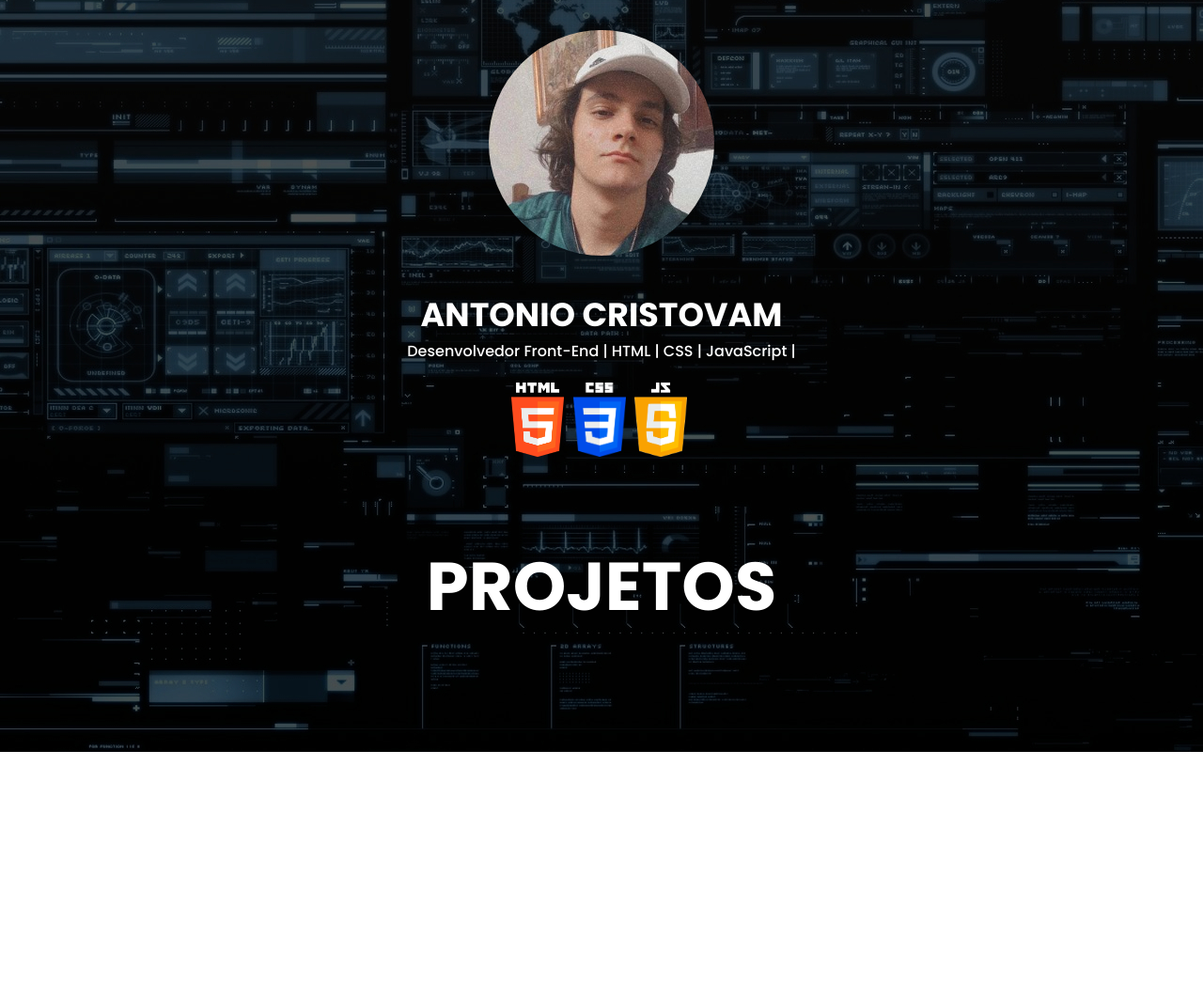
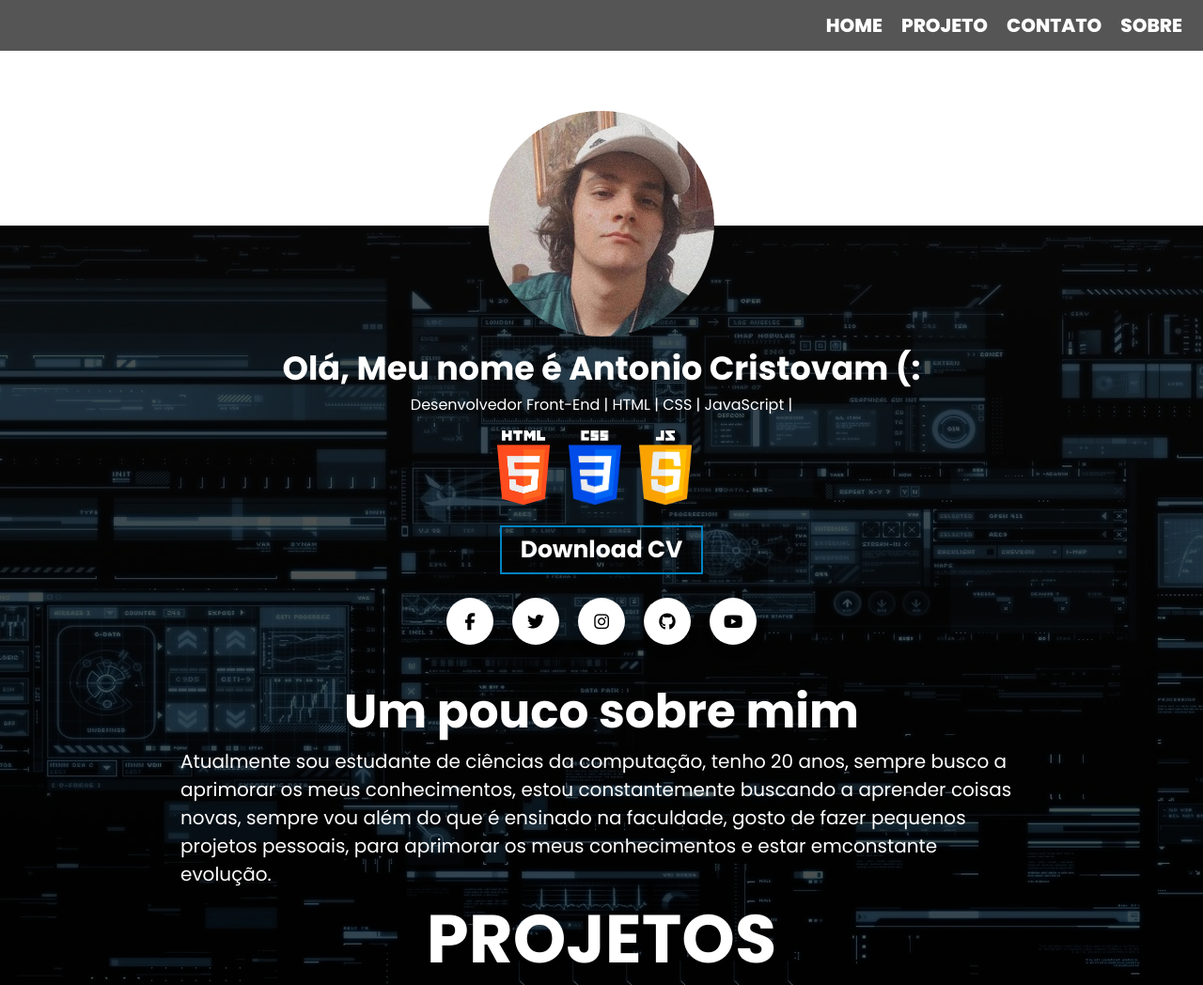
Before and after one commit to antoniocristovam/portifolio, a plain HTML site: page index.html in a window 1280 px wide. Shown: the top 1048 px of the page at 94% size. Before the commit the page ends 800 px from the top, so only its background shows below. Drawn offline with Linux system fonts and the light colour scheme.

Commit message:
2.0 atualização

```diff
--- /dev/null
+++ b/booton.css
@@ -0,0 +1,21 @@
+@import url('https://fonts.googleapis.com/css2?family=Poppins:wght@500;600;700;800;900&display=swap');
+
+button {
+    color: white;
+	border: none;
+	background: rgba(0, 0, 0, 0);
+    padding: 5px 20px;
+	border: 2px solid rgb(0, 132, 194);
+    font-size: 25px;
+    font-family: 'Poppins', sans-serif;
+    font-weight: 700;
+    font-size: 25px;
+
+    display: block;
+    margin-left: auto;
+    margin-right: auto;
+}
+
+.btn__download {
+    margin: 15px 0;
+}
--- a/index.html
+++ b/index.html
@@ -5,21 +5,79 @@
     <meta http-equiv="X-UA-Compatible" content="IE=edge">
     <meta name="viewport" content="width=device-width, initial-scale=1.0">
     <link rel="stylesheet" href="meuporti.css">
+    <link rel="stylesheet" href="booton.css">
+    <link rel="stylesheet" href="socialmedia.css">
+    <script src="https://kit.fontawesome.com/e8fe5d59d0.js" crossorigin="anonymous"></script>
     <link rel="shortcut icon" href="Imagem/favicon.ico" type="image/x-icon">
-    <title>Portifólio</title>
+    <title>Antonio Cristovam - Portifolio</title>
 </head>
 <body>
-    <div class="cabecalho__porti">
+    <header>
+        <nav>
+            <ul class="menu__list">
+                <li><a href="index.html">HOME</a></li>
+                <li><a href="#projetos">PROJETO</a></li>
+                <li><a href="#">CONTATO</a></li>
+                <li><a href="#">SOBRE</a></li>
+            </ul>
+        </nav>
+    </header>
+
+    <section class="cabecalho__porti">
         <img class="foto" src="Imagem/241475149_582806273099636_7481894369549297116_n.jpg" alt="foto pessoas">
-        <h2 class="nomee">ANTONIO CRISTOVAM</h2>
+        <h2 class="nomee typing">Olá, Meu nome é Antonio Cristovam (:</h2>
         <p class="tecnologias__porti">Desenvolvedor Front-End | HTML | CSS | JavaScript |</p>
-    </div>
-    <div class="linguagens__porti">
-        <img src="Imagem/html.png" alt="logo-html">
-        <img src="Imagem/css.png" alt="logo-css">
-        <img src="Imagem/js.png" alt="logo-js">
+        <div class="linguagens__porti">
+            <img src="Imagem/html.png" alt="logo-html">
+            <img src="Imagem/css.png" alt="logo-css">
+            <img src="Imagem/js.png" alt="logo-js">
+        </div>
+    </section>
+
+    <div class="btn__download">
+        <button>Download CV</button>
     </div>
 
-    <h3 class="projeto__porti">PROJETOS</h3>
+    <div class="wrapper">
+        <div class="icon facebook">
+          <div class="tooltip">Facebook</div>
+          <span><i class="fab fa-facebook-f"></i></span>
+        </div>
+        <div class="icon twitter">
+          <div class="tooltip">Twitter</div>
+          <span><i class="fab fa-twitter"></i></span>
+        </div>
+        <div class="icon instagram">
+          <div class="tooltip">Instagram</div>
+          <span><i class="fab fa-instagram"></i></span>
+        </div>
+        <div class="icon github">
+          <div class="tooltip">Github</div>
+          <span><i class="fab fa-github"></i></span>
+        </div>
+        <div class="icon youtube">
+          <div class="tooltip">Youtube</div>
+          <span><i class="fab fa-youtube"></i></span>
+        </div>
+      </div>
+
+        <h3 class="sobre__porti">Um pouco sobre mim</h3>
+    <div class="tete">
+        <p class="sobre__descricao">Atualmente sou estudante de ciências da computação, tenho 20 anos, sempre busco a aprimorar os meus conhecimentos, estou constantemente buscando a aprender coisas novas, sempre vou além do que é ensinado na faculdade, gosto de fazer pequenos
+        projetos pessoais, para aprimorar os meus conhecimentos e estar emconstante evolução.</p>
+    </div>
+
+    <h3 class="projeto" id="projetos">PROJETOS</h3>
+    <div class="projeto__porti">
+        <img class="projeto__img" src="Imagem/projeto-01.png" alt="">
+        <img class="projeto__img" src="Imagem/pro'jeto-02.png" alt="">
+        <img class="projeto__img" src="Imagem/projeto-01.png" alt="">
+        <img class="projeto__img" src="Imagem/projeto-01.png" alt="">
+        <img class="projeto__img" src="Imagem/projeto-01.png" alt="">
+        <img class="projeto__img" src="Imagem/projeto-01.png" alt="">
+    </div>
+
+
+    <footer>❤️ Criado por &copy;Antonio Cristovam ❤️</footer>
 </body>
 </html>
--- a/meuporti.css
+++ b/meuporti.css
@@ -9,15 +9,41 @@ body {
     font-family: 'Poppins', sans-serif;
 }
 
+header {
+    background-color: rgba(17, 17, 17, 0.712);
+}
+
+.menu__list {
+    font-weight: 800;
+    padding: 12px;
+    font-size: 20px;
+    margin: 0;
+    justify-content: flex-end;
+    display: flex;
+    list-style: none;
+}
+
+.tete {
+    display: flex;
+    align-items: center;
+    justify-content: center;
+}
+
+.menu__list a {
+    margin: 10px;
+    color: white;
+    text-decoration: none;
+}
+
 .foto {
     margin: auto;
-    margin-top: 2rem;
+    margin-top: 4rem;
     border-radius: 50%;
     width: 240px;
 }
 
 .cabecalho__porti {
-text-align: center;
+    text-align: center;
 }
 
 .nomee {
@@ -32,7 +58,7 @@ text-align: center;
     margin-top: 0;
 }
 
-.projeto__porti {
+.projeto {
     color: white;
     font-size: 4.5rem;
     text-align: center;
@@ -40,10 +66,54 @@ text-align: center;
 
 .linguagens__porti img {
     width: 3.5rem;
-    margin: 5px;
+    margin: 0 15px;
     margin-left: auto;
 }
 
+.sobre__porti {
+    margin-top: 1.5rem;
+    color: white;
+    text-align: center;
+    font-size: 50px;
+}
+
+.sobre__descricao {
+    color: white;
+    max-width: 70%;
+    font-size: 20px;
+}
+
 .linguagens__porti {
+    padding: 15px 10px 0;
     text-align: center;
 }
+
+.teste {
+    color: white;
+    max-width: 500px;
+}
+
+.projeto__porti {
+    max-width: 100%;
+    text-align: center;
+}
+
+.projeto__img {
+    width: 400px;
+    padding: 5px;
+    border-radius: 10px;
+    -webkit-transition: -webkit-transform .5s ease;
+   transition: transform .5s ease;
+}
+
+.projeto__img:hover {
+    -webkit-transform: scale(1.1);
+   transform: scale(1.1);
+}
+
+footer {
+    color: rgba(241, 241, 241, 0.932);
+    text-align: center;
+    font-weight: 700;
+    margin-bottom: 10px;
+}
--- /dev/null
+++ b/reset.css
@@ -0,0 +1,48 @@
+html, body, div, span, applet, object, iframe,
+h1, h2, h3, h4, h5, h6, p, blockquote, pre,
+a, abbr, acronym, address, big, cite, code,
+del, dfn, em, img, ins, kbd, q, s, samp,
+small, strike, strong, sub, sup, tt, var,
+b, u, i, center,
+dl, dt, dd, ol, ul, li,
+fieldset, form, label, legend,
+table, caption, tbody, tfoot, thead, tr, th, td,
+article, aside, canvas, details, embed,
+figure, figcaption, footer, header, hgroup,
+menu, nav, output, ruby, section, summary,
+time, mark, audio, video {
+	margin: 0;
+	padding: 0;
+	border: 0;
+	font-size: 100%;
+	font: inherit;
+	vertical-align: baseline;
+}
+/* HTML5 display-role reset for older browsers */
+article, aside, details, figcaption, figure,
+footer, header, hgroup, menu, nav, section {
+	display: block;
+}
+body {
+	line-height: 1;
+}
+ol, ul {
+	list-style: none;
+}
+blockquote, q {
+	quotes: none;
+}
+blockquote:before, blockquote:after,
+q:before, q:after {
+	content: '';
+	content: none;
+}
+table {
+	border-collapse: collapse;
+	border-spacing: 0;
+}
+
+a {
+	color: inherit;
+	text-decoration: none;
+}
--- /dev/null
+++ b/socialmedia.css
@@ -0,0 +1,118 @@
+/*
+    Auther: Abdelrhman Said
+*/
+
+@import url("https://fonts.googleapis.com/css2?family=Poppins&display=swap");
+
+* {
+  margin: 0;
+  padding: 0;
+  box-sizing: border-box;
+}
+
+*:focus,
+*:active {
+  outline: none !important;
+  -webkit-tap-highlight-color: transparent;
+}
+
+.wrapper {
+  display: inline-flex;
+}
+
+.wrapper .icon {
+  position: relative;
+  background-color: #ffffff;
+  border-radius: 50%;
+  padding: 15px;
+  margin: 10px;
+  width: 50px;
+  height: 50px;
+  font-size: 18px;
+  display: flex;
+  justify-content: center;
+  align-items: center;
+  flex-direction: column;
+  box-shadow: 0 10px 10px rgba(0, 0, 0, 0.1);
+  cursor: pointer;
+  transition: all 0.2s cubic-bezier(0.68, -0.55, 0.265, 1.55);
+}
+
+.wrapper .tooltip {
+  position: absolute;
+  top: 0;
+  font-size: 14px;
+  background-color: #ffffff;
+  color: #ffffff;
+  padding: 5px 8px;
+  border-radius: 5px;
+  box-shadow: 0 10px 10px rgba(0, 0, 0, 0.1);
+  opacity: 0;
+  pointer-events: none;
+  transition: all 0.3s cubic-bezier(0.68, -0.55, 0.265, 1.55);
+}
+
+.wrapper .tooltip::before {
+  position: absolute;
+  content: "";
+  height: 8px;
+  width: 8px;
+  background-color: #ffffff;
+  bottom: -3px;
+  left: 50%;
+  transform: translate(-50%) rotate(45deg);
+  transition: all 0.3s cubic-bezier(0.68, -0.55, 0.265, 1.55);
+}
+
+.wrapper .icon:hover .tooltip {
+  top: -45px;
+  opacity: 1;
+  visibility: visible;
+  pointer-events: auto;
+}
+
+.wrapper .icon:hover span,
+.wrapper .icon:hover .tooltip {
+  text-shadow: 0px -1px 0px rgba(0, 0, 0, 0.1);
+}
+
+.wrapper .facebook:hover,
+.wrapper .facebook:hover .tooltip,
+.wrapper .facebook:hover .tooltip::before {
+  background-color: #3b5999;
+  color: #ffffff;
+}
+
+.wrapper .twitter:hover,
+.wrapper .twitter:hover .tooltip,
+.wrapper .twitter:hover .tooltip::before {
+  background-color: #46c1f6;
+  color: #ffffff;
+}
+
+.wrapper .instagram:hover,
+.wrapper .instagram:hover .tooltip,
+.wrapper .instagram:hover .tooltip::before {
+  background-color: #e1306c;
+  color: #ffffff;
+}
+
+.wrapper .github:hover,
+.wrapper .github:hover .tooltip,
+.wrapper .github:hover .tooltip::before {
+  background-color: #333333;
+  color: #ffffff;
+}
+
+.wrapper .youtube:hover,
+.wrapper .youtube:hover .tooltip,
+.wrapper .youtube:hover .tooltip::before {
+  background-color: #de463b;
+  color: #ffffff;
+}
+
+.wrapper {
+    display: flex;
+    justify-content: center;
+    align-items: center;
+}
```
Also changed, not shown: Imagem/85.jpg (deleted), Imagem/algular.png (added), Imagem/background.png (added), Imagem/background01.jpg (deleted), Imagem/php.png (added), Imagem/pro'jeto-02.png (added), Imagem/projeto-01.png (added), Imagem/react.png (added), Imagem/vue.png (added), Imagem/www.png (added).
